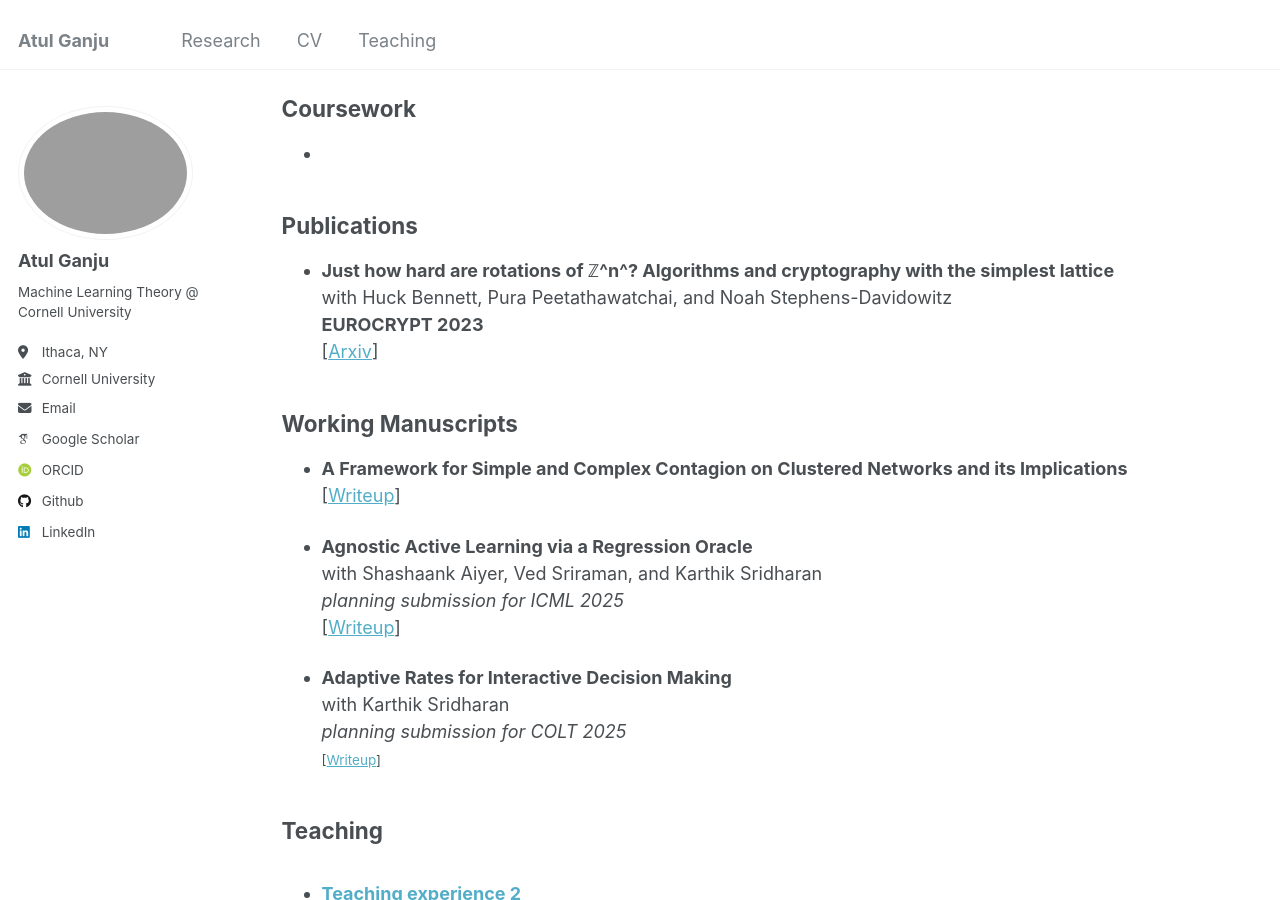
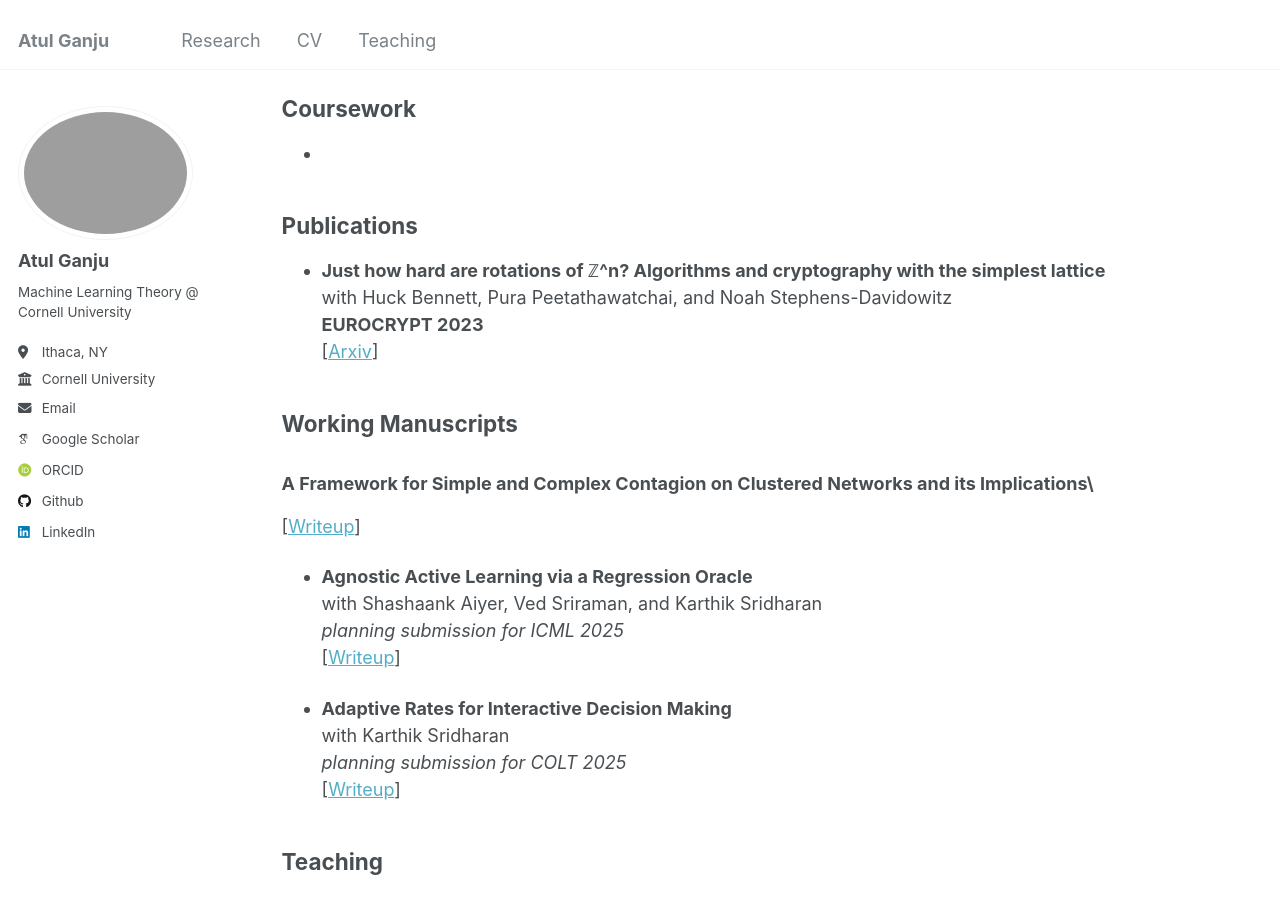
Before and after one commit to atulganju/atulganju.github.io, a Jekyll site: the page built from _pages/cv.md, in a window 1280 px wide and 900 px high, scrolled down 786 px. Built offline with Jekyll 4.4.1, drawn with Linux system fonts in a browser that asks for light colours; some web fonts are replaced.

Commit message:
Update cv.md

```diff
--- a/_pages/cv.md
+++ b/_pages/cv.md
@@ -31,14 +31,14 @@ redirect_from:
 
 **Publications**
 --
- * **Just how hard are rotations of ℤ^n^? Algorithms and cryptography with the simplest lattice**\
+ * **Just how hard are rotations of ℤ^n? Algorithms and cryptography with the simplest lattice**\
    with Huck Bennett, Pura Peetathawatchai, and Noah Stephens-Davidowitz\
    **EUROCRYPT 2023**\
    [[Arxiv](https://eprint.iacr.org/2021/1548)]
 
 **Working Manuscripts**
 --
-* **A Framework for Simple and Complex Contagion on Clustered Networks and its Implications**\
+### **A Framework for Simple and Complex Contagion on Clustered Networks and its Implications**\
   [[Writeup](https://github.com/atulganju/Complex-Contagion-In-Clique-Based-Networks/tree/main)]
 
 * **Agnostic Active Learning via a Regression Oracle**\
@@ -49,7 +49,7 @@ redirect_from:
 * **Adaptive Rates for Interactive Decision Making**\
   with Karthik Sridharan\
   *planning submission for COLT 2025*\
-  <small>[[Writeup](https://github.com/atulganju/Adaptive-Rates-for-Interactive-Decision-Making/blob/main/Adaptive_Rates_for_Interactive_Decision_Making.pdf)]<small>
+  [[Writeup](https://github.com/atulganju/Adaptive-Rates-for-Interactive-Decision-Making/blob/main/Adaptive_Rates_for_Interactive_Decision_Making.pdf)]
 
 **Teaching**
 --
```
